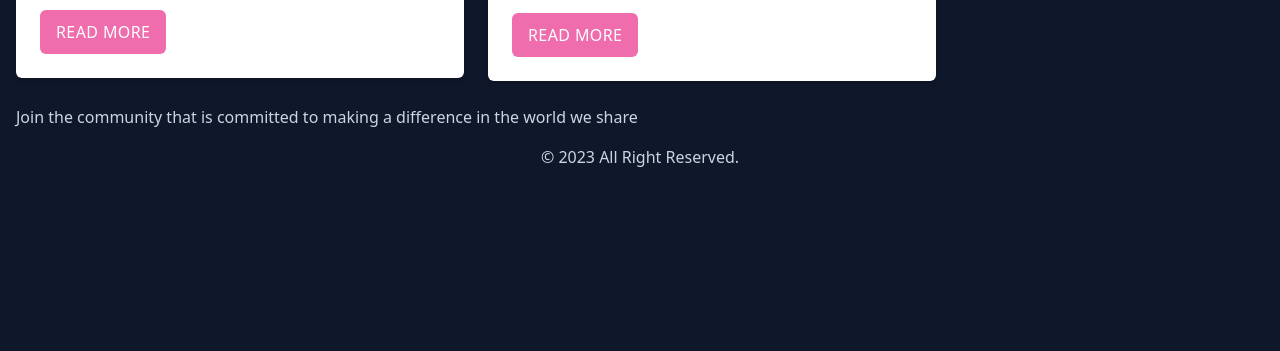
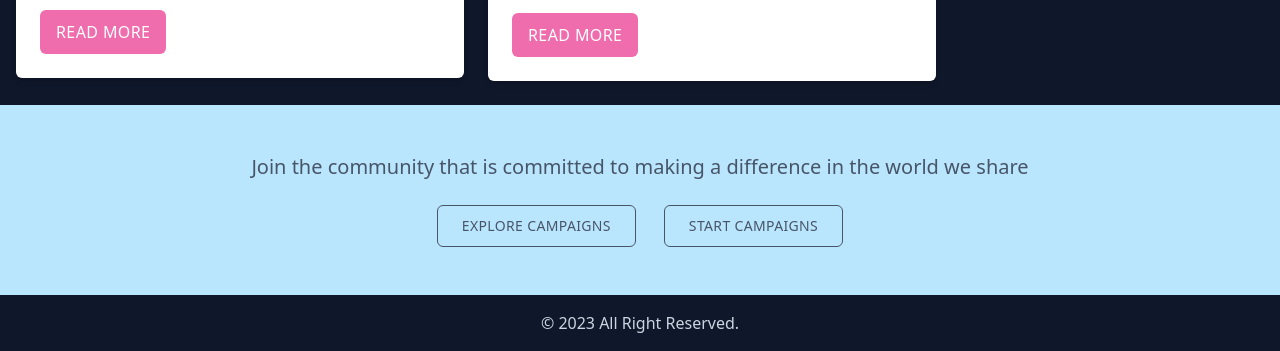
Before and after one commit to rashadulalam/w3git, a plain HTML site: page index.html in a window 1280 px wide. Shown: the part 479-830 px from the top of the page. Before the commit the page ends 800 px from the top, so only its background shows below. Drawn offline with nearby package versions, Linux system fonts and the light colour scheme.

Commit message:
Footer top

```diff
--- a/index.html
+++ b/index.html
@@ -64,9 +64,51 @@
         </div>
     </div>
     </main>
-    <section>
+    <section class="bg-sky-200 py-12">
         <div class="container mx-auto px-4">
-            <h3>Join the community that is committed to making a difference in the world we share</h3>
+            <h3 class="text-center text-slate-600 text-xl">Join the community that is committed to making a difference in the world we share</h3>
+            <div class="flex items-center space-x-7 justify-center py-6 pb-0 ">
+                <button class="
+                block
+                text-sm
+                font-medium
+                px-6
+                py-2.5
+                text-slate-600
+                uppercase
+                text-center
+                border
+                border-slate-600
+                tracking-wide
+                cursor-pointer
+                hover:border-sky-700
+                hover:text-sky-600
+                transition-all
+                duration-150
+                rounded-md
+
+                ">Explore Campaigns</button>
+                <button  class="
+                block
+                text-sm
+                font-medium
+                px-6
+                py-2.5
+                text-slate-600
+                uppercase
+                text-center
+                border
+                border-slate-600
+                tracking-wide
+                cursor-pointer
+                hover:border-sky-700
+                hover:text-sky-600
+                transition-all
+                duration-150
+                rounded-md
+
+                ">start Campaigns</button>
+            </div>
         </div>
     </section>
 
```
